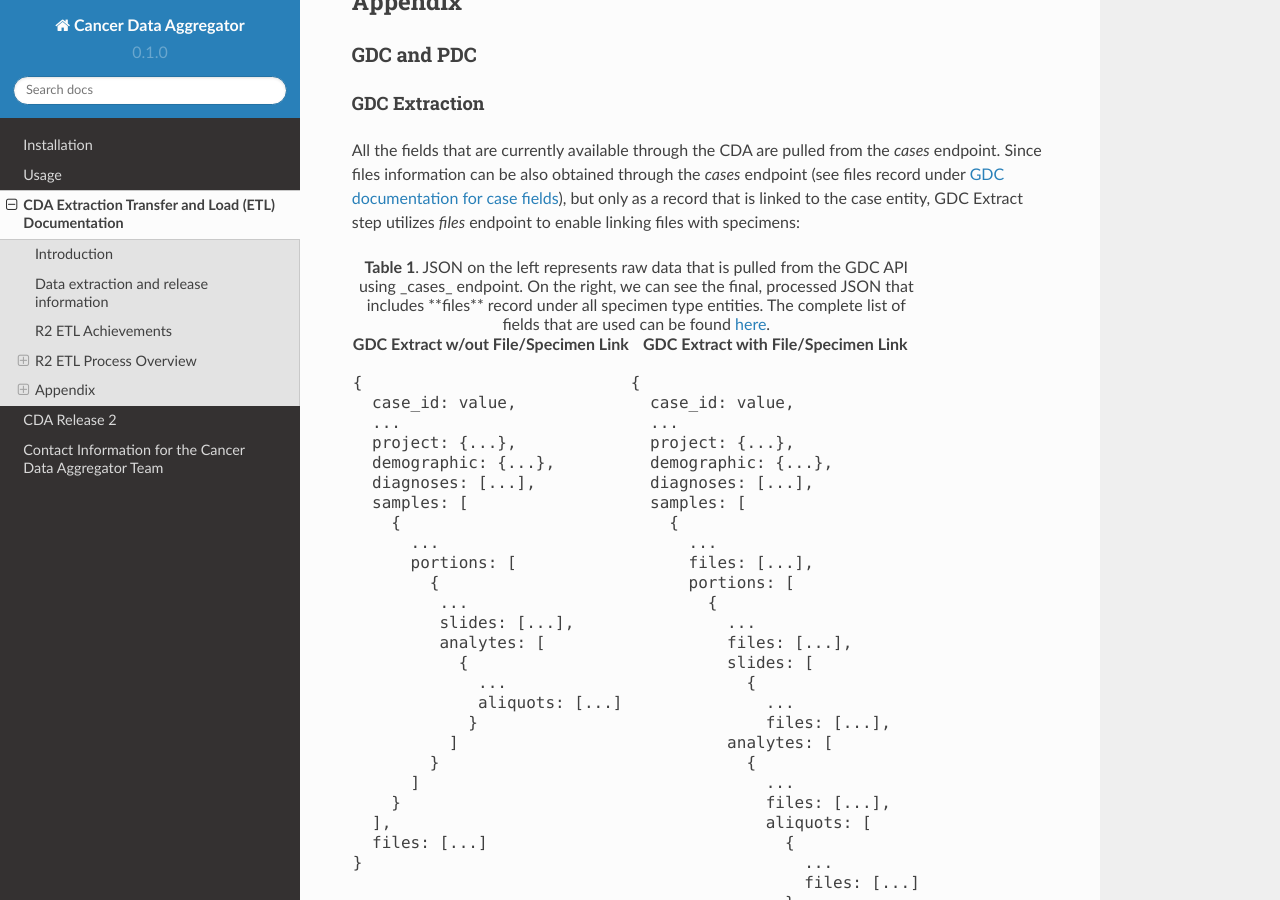
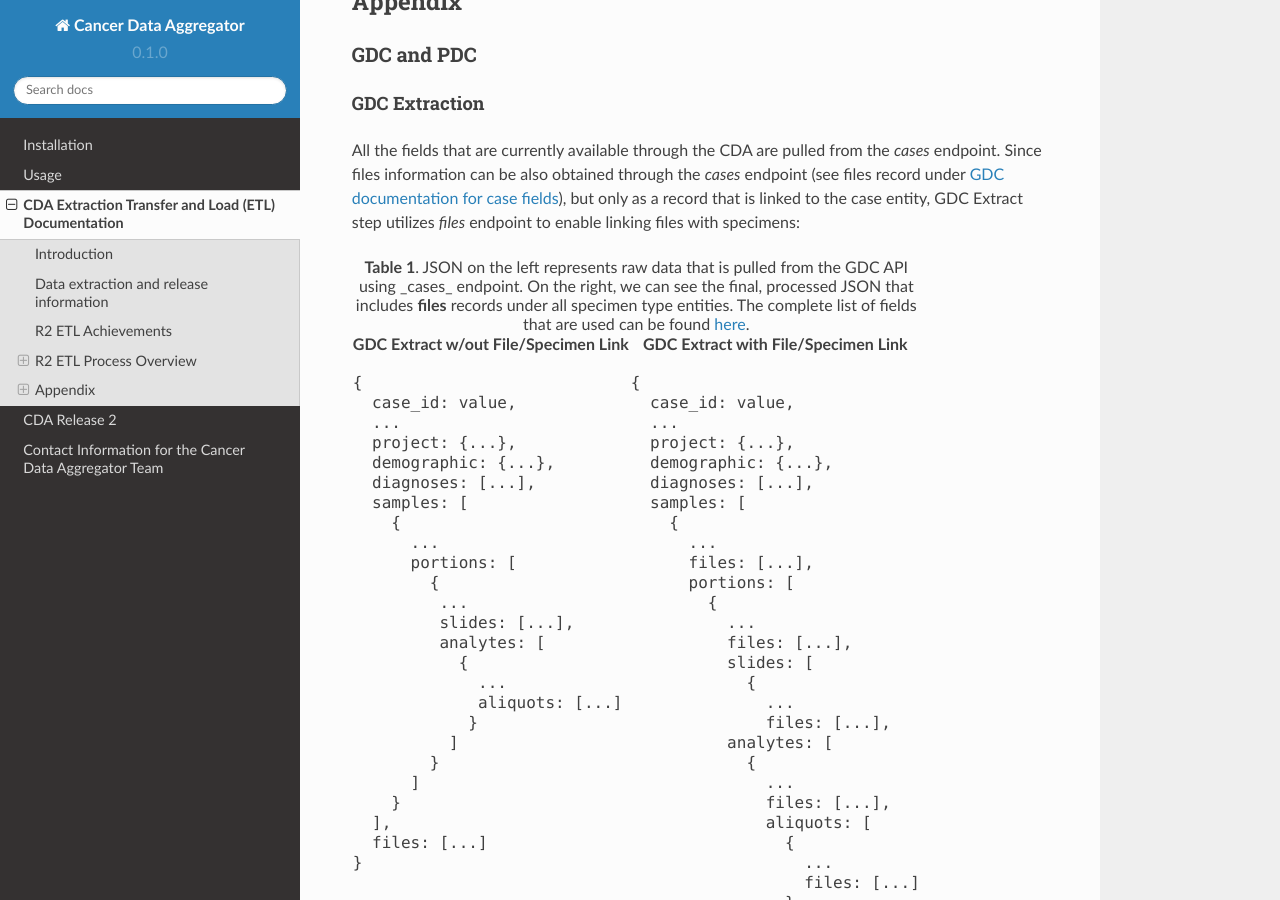
Before and after one commit to CancerDataAggregator/CDA-HelpDesk, a Sphinx documentation site: the page built from docs/source/ETL.md, in a window 1280 px wide and 900 px high, scrolled down 4656 px. Built offline with Sphinx 7.4.7 and the Read the Docs theme 2.0.0, drawn with Linux system fonts in a browser that asks for light colours.

Commit message:
Update ETL.md

```diff
--- a/docs/source/ETL.md
+++ b/docs/source/ETL.md
@@ -87,7 +87,7 @@ To merge the GDC/PDC table with the IDC table, CDA implements a procedure that i
 All the fields that are currently available through the CDA are pulled from the _cases_ endpoint. Since files information can be also obtained through the _cases_ endpoint (see files record under [GDC documentation for case fields](https://docs.gdc.cancer.gov/API/Users_Guide/Appendix_A_Available_Fields/#case-fields)), but only as a record that is linked to the case entity, GDC Extract step utilizes _files_ endpoint to enable linking files with specimens:
 
 <table>
-    <caption><b>Table 1</b>. JSON on the left represents raw data that is pulled from the GDC API using _cases_ endpoint. On the right, we can see the final, processed JSON that includes **files** record under all specimen type entities. The complete list of fields that are used can be found <a href="https://docs.google.com/spreadsheets/d/1S4qxo_D-mKF_N7C-m8KV7Wbs-Nzeif_itpMrJwwEPOc/edit?usp=sharing">here</a>.</caption>
+    <caption><b>Table 1</b>. JSON on the left represents raw data that is pulled from the GDC API using _cases_ endpoint. On the right, we can see the final, processed JSON that includes <b>files</b> records under all specimen type entities. The complete list of fields that are used can be found <a href="https://docs.google.com/spreadsheets/d/1S4qxo_D-mKF_N7C-m8KV7Wbs-Nzeif_itpMrJwwEPOc/edit?usp=sharing">here</a>.</caption>
 <tr>
 <th>GDC Extract w/out File/Specimen Link</th>
 <th>GDC Extract with File/Specimen Link</th>
```
